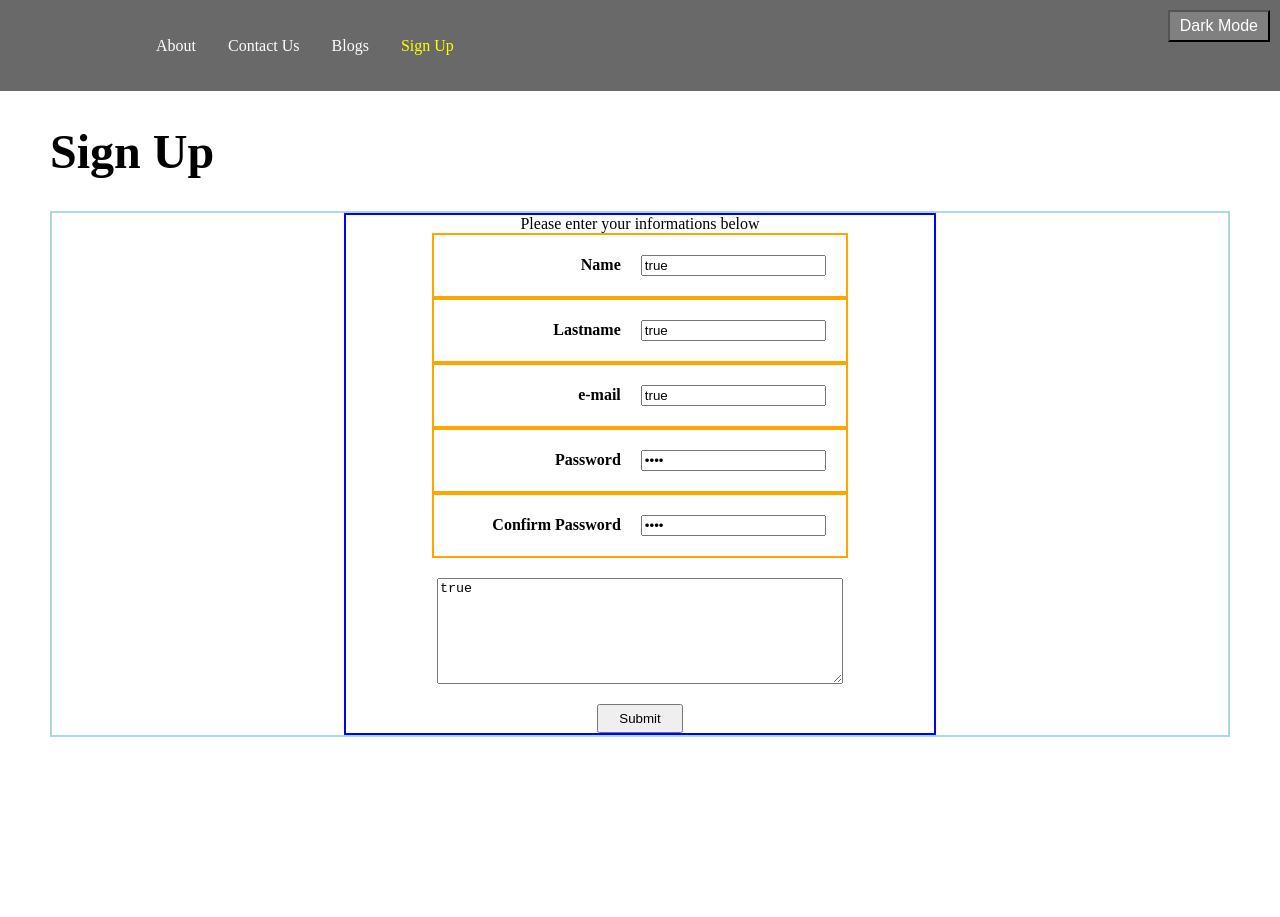
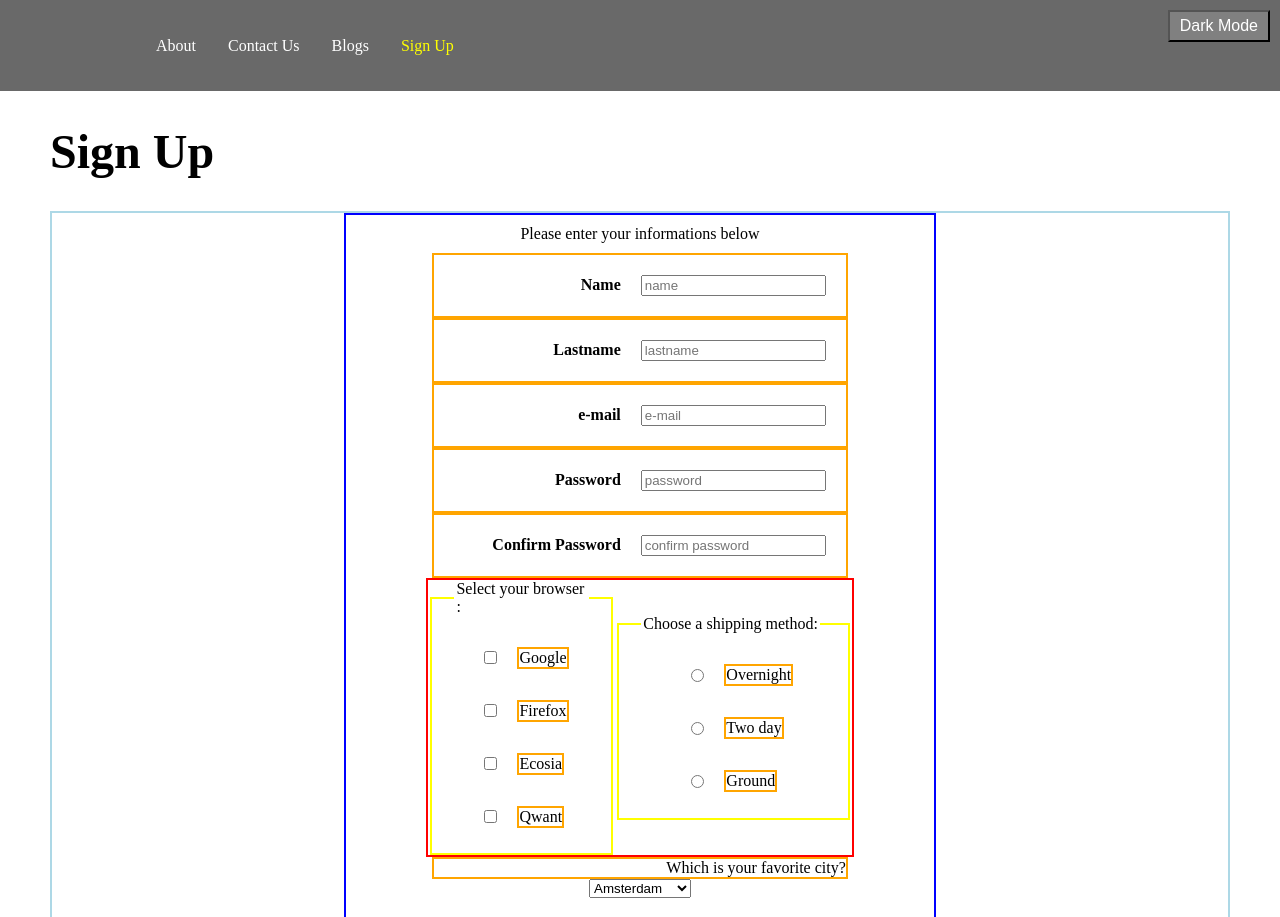
Before and after one commit to TLRKiliann/great-react, a React (Create React App) app in the folder big-project/: page /sign-up in a window 1280 px wide. Shown: the top 917 px of the page. Built offline with nearby package versions, Linux system fonts and the light colour scheme.

Commit message:
fieldset added

```diff
--- a/big-project/src/Pages/signup.js
+++ b/big-project/src/Pages/signup.js
@@ -1,11 +1,12 @@
 import React from 'react';
-import { useState } from 'react';
+//import { useState } from 'react';
 import "./style.css"
 
 const SignUp = () => {
-  const [name, setName] = useState("")
-  const handleSubmit = () => {
-    ;
+  //const [name, setName] = useState("")
+
+  const handleSubmit = (e) => {
+    e.preventDefault();
   }
   return (
     <div className="about--div">
@@ -13,7 +14,7 @@ const SignUp = () => {
 
       <div id="form--div">
 
-        <form onSubmit={handleSubmit}>
+        <form onSubmit={(e) => handleSubmit(e)}>
 
           <legend>
             Please enter your informations below
@@ -21,32 +22,99 @@ const SignUp = () => {
 
           <label>
             <h4>Name</h4>
-            <input id type="text" name value onChange />
+            <input id="name" type="text" name="name" value="" placeholder="name" />
           </label>
 
           <label>
             <h4>Lastname</h4>
-            <input id type="text" name value onChange />
+            <input id="lastname" type="text" name="lastname" value="" placeholder="lastname" />
           </label>
 
           <label>
             <h4>e-mail</h4>
-            <input id type="e-mail" name value onChange />
+            <input id="email" type="e-mail" name="email" value="" placeholder="e-mail" />
           </label>
 
           <label>
             <h4>Password</h4>
-            <input id type="password" name value onChange />
+            <input id="passwd" type="password" name="passwd" value="" placeholder="password" />
           </label>
 
           <label>
             <h4>Confirm Password</h4>
-            <input id type="password" name value onChange />
+            <input id="confirm" type="password" name="confirm" value="" placeholder="confirm password" />
           </label>
 
-          <textarea id name value placeholder>
+          <div className="fieldset--div">
+            <fieldset id="fieldset--first">
+              <legend>Select your browser :</legend>
+
+
+              <div className="inlab--div">
+                <input id="ham" type="checkbox" name="toppings" value="ham" />
+                <label for="ham">Google</label><br/>
+              </div>
+
+              <div className="inlab--div">
+                <input id="pepperoni" type="checkbox" name="toppings" value="pepperoni" />
+                <label for="pepperoni">Firefox</label><br/>
+              </div>
+
+              <div className="inlab--div">
+                <input id="mushrooms" type="checkbox" name="toppings" value="mushrooms" />
+                <label for="mushrooms">Ecosia</label><br/>
+              </div>
+
+              <div className="inlab--div">
+                <input id="olives" type="checkbox" name="toppings" value="olives" />
+                <label for="olives">Qwant</label>
+              </div>
+
+            </fieldset>
+
+
+
+            <fieldset id="fieldset--second">
+              <legend>Choose a shipping method:</legend>
+
+              <div className="inlab--divtwo">
+                <input id="overnight" type="radio" name="shipping" value="overnight" />
+                <label for="overnight">Overnight</label><br/>
+              </div>
+
+              <div className="inlab--divtwo">
+                <input id="twoday" type="radio" name="shipping" value="twoday" />
+                <label for="twoday">Two day</label><br/>
+              </div>
+
+              <div className="inlab--divtwo">
+                <input id="ground" type="radio" name="shipping" value="ground" />
+                <label for="ground">Ground</label>
+              </div>
+
+            </fieldset>
+          </div>
+
+          <label for="favcity">Which is your favorite city?</label>
+            <select id="favcity" name="select">
+              <option value="1">Amsterdam</option>
+              <option value="2">Buenos Aires</option>
+              <option value="3">Delhi</option>
+              <option value="4">Hong Kong</option>
+              <option value="5">London</option>
+              <option value="6">Los Angeles</option>
+              <option value="7">Moscow</option>
+              <option value="8">Mumbai</option>
+              <option value="9">New York</option>
+              <option value="10">São Paulo</option>
+              <option value="11">Tokyo</option>
+            </select>
+
+
+          <textarea id="textarea" type="text" name="textarea" placeholder="Write something here...">
 
           </textarea>
+
           <button type="submit" className="btn-signup">
             Submit
           </button>
--- a/big-project/src/Pages/style.css
+++ b/big-project/src/Pages/style.css
@@ -18,11 +18,14 @@ h3 {
 
 .paragraph--div {
   text-align: justify;
-
 }
 
 p {
   font-size: 1rem;
+}
+
+legend {
+  margin: 10px;
 }
 
 #form--div {
@@ -59,6 +62,65 @@ input {
   margin: 20px 20px;
 }
 
+.fieldset--div {
+  display: flex;
+  align-items: center;
+
+  border: 2px solid red;
+}
+
+.fieldset--div label {
+  width: auto;
+
+  border: 2px solid orange;
+}
+
+.fieldset--div input {
+  width: auto;
+
+  border: 2px solid blue;
+}
+
+#fieldset--first {
+  display: flex;
+  flex-direction: column;
+  align-items: left;
+
+  border: 2px solid yellow;
+}
+
+.inlab--div {
+  display: flex;
+  flex-direction: row;
+  align-items: center;
+  justify-content: left;
+}
+
+.inlab--div input {
+  margin-left: 40px;
+}
+
+
+#fieldset--second {
+  width: 50%;
+  display: flex;
+  flex-direction: column;
+  align-items: left;
+
+  border: 2px solid yellow;
+}
+
+.inlab--divtwo {
+  display: flex;
+  flex-direction: row;
+  align-items: center;
+  justify-content: left;
+}
+
+.inlab--divtwo input {
+  margin-left: 60px;
+}
+
 textarea {
   width: 400px;
   height: 100px;
```
